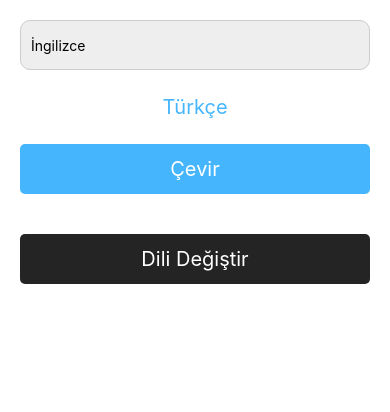
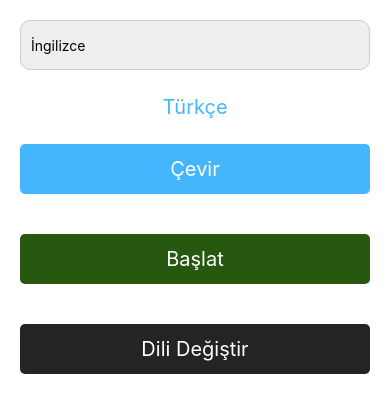
Before and after one commit to MehmetKart/translate, a React Native app: screen / in a window 390 px wide. Shown: the top 412 px of the page. Built offline with nearby package versions, Linux system fonts and the light colour scheme; no server answers.

Commit message:
feat (voice): add voice translate

```diff
--- a/package.json
+++ b/package.json
@@ -10,6 +10,7 @@
     "lint": "eslint ."
   },
   "dependencies": {
+    "@react-native-voice/voice": "^3.2.3",
     "axios": "^0.26.1",
     "prop-types": "^15.8.1",
     "react": "17.0.2",
--- a/src/components/Input/index.js
+++ b/src/components/Input/index.js
@@ -2,13 +2,20 @@ import React from 'react';
 import {CustomInput} from './styles';
 import PropTypes from 'prop-types';
 
-const Input = ({placeholder, onChangeText}) => {
-  return <CustomInput placeholder={placeholder} onChangeText={onChangeText} />;
+const Input = ({placeholder, onChangeText, value}) => {
+  return (
+    <CustomInput
+      placeholder={placeholder}
+      value={value}
+      onChangeText={onChangeText}
+    />
+  );
 };
 
 Input.propTypes = {
   placeholder: PropTypes.string,
   onChangeText: PropTypes.func,
+  value: PropTypes.string,
 };
 
 export default Input;
--- a/src/screens/Home/index.js
+++ b/src/screens/Home/index.js
@@ -2,14 +2,22 @@ import React, {useEffect, useState} from 'react';
 import Input from '../../components/Input';
 import Button from '../../components/Button';
 import Text from '../../components/Text';
-import {Container} from './styles';
+import {Container, RoundedButton} from './styles';
 import {translateTo} from '../../services';
+import Voice from '@react-native-voice/voice';
 
 const Home = () => {
   const [query, setQuery] = useState('');
   const [to, setTo] = useState('en');
   const [from, setFrom] = useState('tr');
   const [translated, setTranslated] = useState('');
+  const [recordStatus, setRecordStatus] = useState('Başlat');
+
+  const onSpeechStartHandler = () => {};
+  const onSpeechEndHandler = () => {};
+  const onSpeechResultsHandler = e => {
+    setQuery(e.value[0]);
+  };
 
   const [placeholder, setPlaceholder] = useState({
     toPlaceholder: 'İngilizce',
@@ -17,15 +25,41 @@ const Home = () => {
   });
 
   useEffect(() => {
-    translate();
-  }, []);
-
-  useEffect(() => {
     setPlaceholder({
       toPlaceholder: to === 'en' ? 'İngilizce' : 'Türkçe',
       fromPlaceholder: from === 'en' ? 'İngilizce' : 'Türkçe',
     });
   }, [to, from]);
+
+  useEffect(() => {
+    Voice.onSpeechStart = onSpeechStartHandler;
+    Voice.onSpeechEnd = onSpeechEndHandler;
+    Voice.onSpeechResults = onSpeechResultsHandler;
+
+    return () => {
+      Voice.destroy().then(Voice.removeAllListeners);
+    };
+  }, []);
+
+  const startRecording = async () => {
+    let languageCode = to === 'en' ? 'en-US' : 'tr';
+    try {
+      setRecordStatus('Durdur');
+      await Voice.start(languageCode);
+    } catch (err) {
+      console.log('error', err);
+    }
+  };
+
+  const stopRecording = async () => {
+    try {
+      await Voice.stop();
+      translate();
+      setRecordStatus('Başlat');
+    } catch (err) {
+      console.log('error', err);
+    }
+  };
 
   const translate = async () => {
     await translateTo(query, to, from)
@@ -36,6 +70,8 @@ const Home = () => {
   };
 
   const replaceTranslate = () => {
+    setQuery('');
+    setTranslated('');
     setTo(to === 'en' ? 'tr' : 'en');
     setFrom(from === 'en' ? 'tr' : 'en');
   };
@@ -54,6 +90,12 @@ const Home = () => {
 
       <Button text="Çevir" bgColor="#45b6fe" onClick={translate} />
 
+      <Button
+        text={recordStatus}
+        onClick={recordStatus === 'Başlat' ? startRecording : stopRecording}
+        bgColor={recordStatus === 'Başlat' ? '#26580f' : '#bb0a1e'}
+      />
+
       <Button text="Dili Değiştir" onClick={replaceTranslate} />
     </Container>
   );
```
Also changed, not shown: 4 other files (tests, documents, lock files or other folders).
